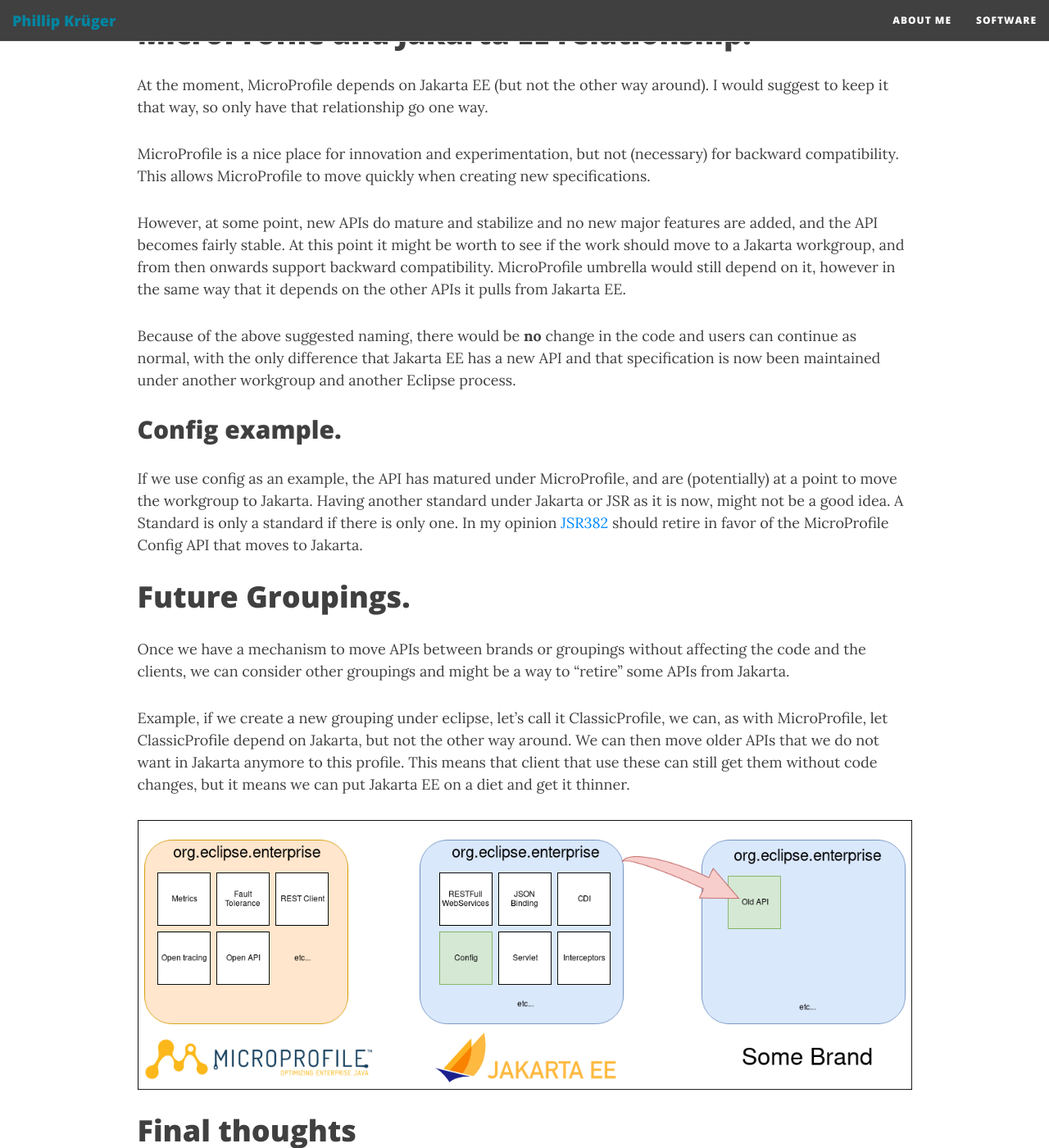
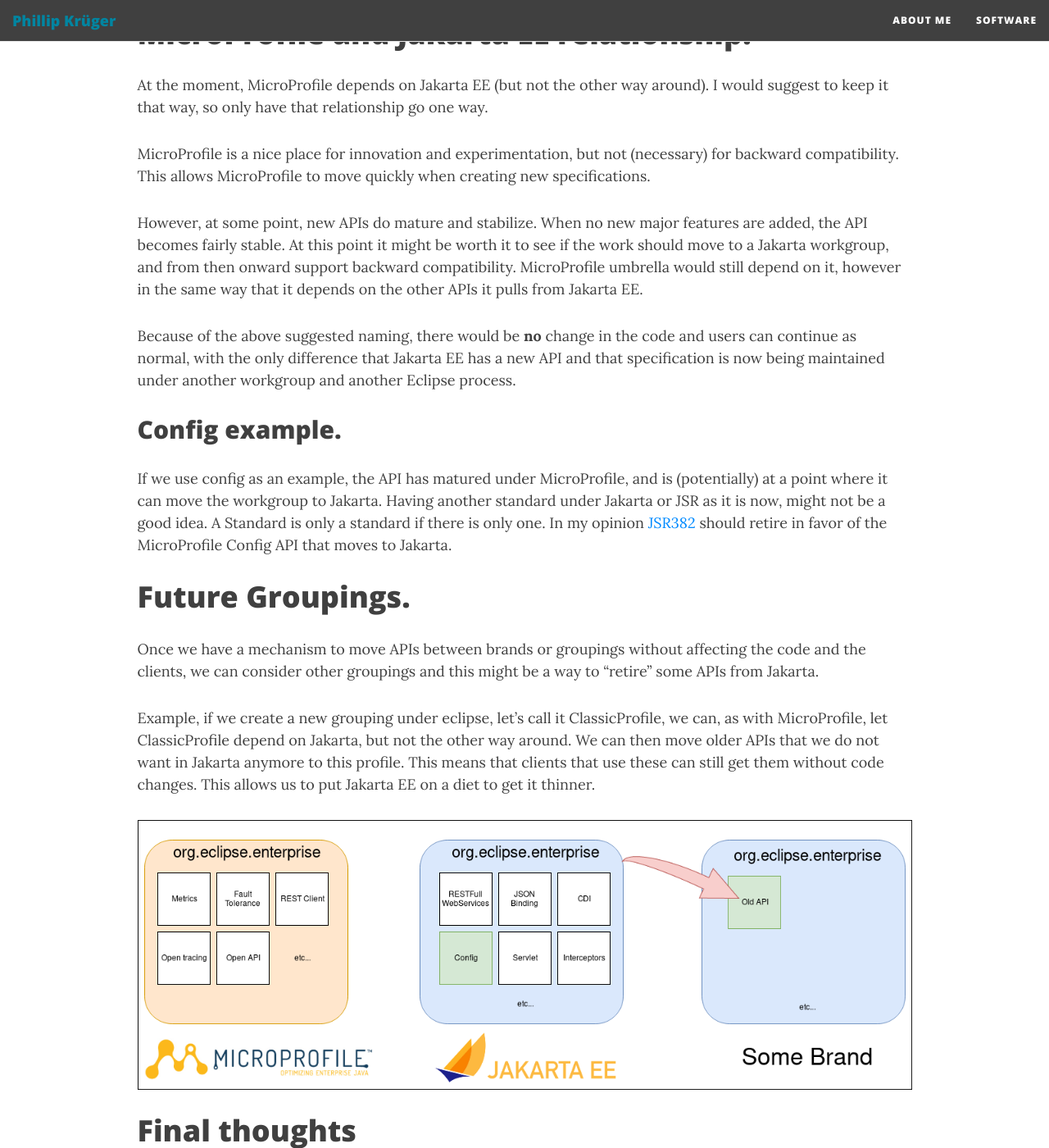
Before and after one commit to phillip-kruger/phillip-kruger.github.io, a Jekyll site: the page built from _posts/2019-09-23-proposed_namespace_jakarta_ee.md, in a window 1280 px wide and 1400 px high, scrolled down 2374 px. Shown: the whole window at 82% size. Built offline with Jekyll 4.4.1, drawn with Linux system fonts in a browser that asks for light colours; nearby versions of some CDN libraries; comment, search, counter and statistics services are not loaded; some of the changed text lies outside the part shown.

Commit message:
Spellcheck Signed-off-by:Phillip Kruger <phillip.kruger@gmail.com>

```diff
--- a/_posts/2019-09-23-proposed_namespace_jakarta_ee.md
+++ b/_posts/2019-09-23-proposed_namespace_jakarta_ee.md
@@ -7,26 +7,26 @@
 
 **Disclaimer:** This is my personal opinion and does not represent the view of my employer.
 
-By now everyone know that we need to rename all `javax` package names to something else due to the move from Oracle to the Eclipse Foundation.
+By now everyone knows that we need to rename all `javax` package names to something else due to the move from Oracle to the Eclipse Foundation.
 
 (For reference see Appendix A)
 
-At the moment the discussion is basically, should we do this rename all at once, or phased as we update APIs (I believe we should do it all now and get it over with) and currently most people assume
+At the moment the discussion is basically, should we do this rename all at once, or phased as we update APIs (I believe we should do it all now and get it over with). Currently most people assume
 we will rename all `javax` to `jakarta`.
 
 Another discussion that is going on is the relationship between MicroProfile and Jakarata EE. I believe these 2 groups should stay separate, but work together. However how that will work is still under discussion.
 
 # Decouple the brand from the specification.
 
-At the moment all specifications under MicroProfile uses the namespace (or package name) `org.eclipse.microprofile` and as mentioned the proposal for Jakarta EE is `jakarta`.
+At the moment all specifications under MicroProfile use the namespace (or package name) `org.eclipse.microprofile` and as mentioned the proposal for Jakarta EE is `jakarta`.
 Similar the `groupId` and `artifactId` of both of these contains the "brand" name (Jakarta or MicroProfile).
 
 ![curent](/images/Proposed_namespace_Jakarta/current.png)
 
 Although this makes sense and most people would argue that the brand should be visible in both these, this couples the spec to the brand or grouping.
 
-My proposal is to remove the brand from the namespace and maven artifacts. This means we loose some branding element, but gain flexibility.
-By removing the grouping from the specification, the only thing that tie that specification to a certain umbrella project is the workgroup that work on these
+My proposal is to remove the brand from the namespace and maven artifacts. This means we lose some branding element, but gain flexibility.
+By removing the grouping/branding from the specification, the only thing that tie that specification to a certain umbrella project is the workgroup that work on these
 specifications. (The group of people working on this specification)
 
 As an example, rather than renaming from `javax` to `jakarta`, we rename to something more neutral, like `org.eclipse.enterprise`. (Just an example)
@@ -42,32 +42,32 @@
 MicroProfile is a nice place for innovation and experimentation, but not (necessary) for backward compatibility. This allows MicroProfile to move quickly when
 creating new specifications.
 
-However, at some point, new APIs do mature and stabilize and no new major features are added, and the API becomes fairly stable.
-At this point it might be worth to see if the work should move to a Jakarta workgroup, and from then onwards support backward compatibility.
+However, at some point, new APIs do mature and stabilize. When no new major features are added, the API becomes fairly stable.
+At this point it might be worth it to see if the work should move to a Jakarta workgroup, and from then onward support backward compatibility.
 MicroProfile umbrella would still depend on it, however in the same way that it depends on the other APIs it pulls from Jakarta EE.
 
 Because of the above suggested naming, there would be **no** change in the code and users can continue as normal, with the only difference that Jakarta EE has a new API
-and that specification is now been maintained under another workgroup and another Eclipse process.
+and that specification is now being maintained under another workgroup and another Eclipse process.
 
 ## Config example.
 
-If we use config as an example, the API has matured under MicroProfile, and are (potentially) at a point to move the workgroup to Jakarta. Having another standard under Jakarta or JSR
+If we use config as an example, the API has matured under MicroProfile, and is (potentially) at a point where it can move the workgroup to Jakarta. Having another standard under Jakarta or JSR
 as it is now, might not be a good idea. A Standard is only a standard if there is only one. In my opinion [JSR382](https://github.com/eclipse/ConfigJSR) should retire in favor of the MicroProfile Config API that moves to Jakarta.
 
 # Future Groupings.
 
-Once we have a mechanism to move APIs between brands or groupings without affecting the code and the clients, we can consider other groupings and might be a way to "retire" some APIs from Jakarta.
+Once we have a mechanism to move APIs between brands or groupings without affecting the code and the clients, we can consider other groupings and this might be a way to "retire" some APIs from Jakarta.
 
 Example, if we create a new grouping under eclipse, let's call it ClassicProfile, we can, as with MicroProfile, let ClassicProfile depend on Jakarta, but not the other way around. We can then move older APIs that we do
-not want in Jakarta anymore to this profile. This means that client that use these can still get them without code changes, but it means we can put Jakarta EE on a diet and get it thinner.
+not want in Jakarta anymore to this profile. This means that clients that use these can still get them without code changes. This allows us to put Jakarta EE on a diet to get it thinner.
 
 ![curent](/images/Proposed_namespace_Jakarta/legacy.png)
 
 
 # Final thoughts
 
-As with most Architectural decisions, there is a tradeoff. In this case, branding vs portability. However I believe it's worth it to do this.
-Doing it now is also important, we have this one chance to rename the current `javax` namespace, so it's now or never.
+As with most Architectural decisions, there is a trade-off. In this case, branding vs portability. However I believe it’s worth it.
+It is also important to act now, we have this one chance to rename the current javax namespace, so it’s now or never.
 
 # Appendix A
 
```
